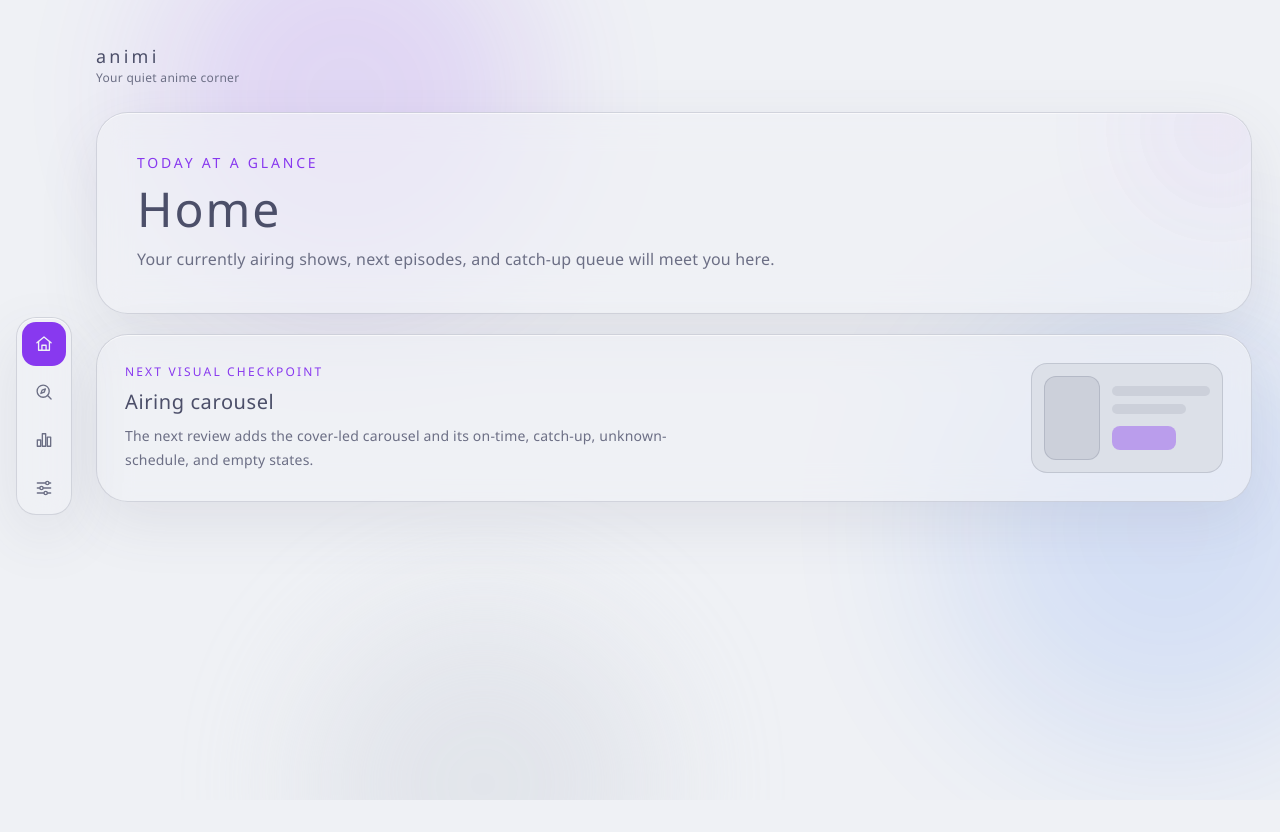
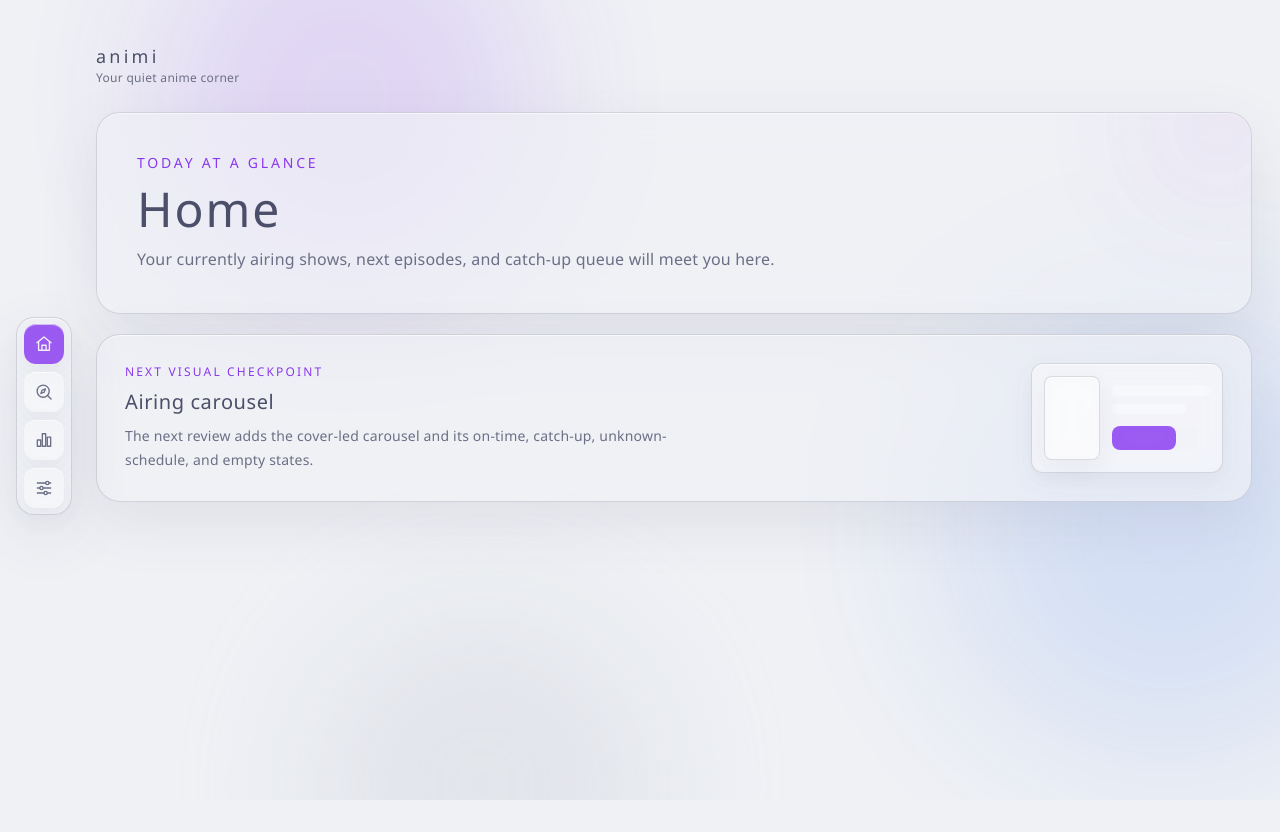
Before and after one commit to UmMDoGssS/animi, a SvelteKit app: page / in a window 1280 px wide. Built offline with nearby package versions, Linux system fonts and the light colour scheme.

Commit message:
fix: unify liquid glass surfaces

```diff
--- a/src/app.css
+++ b/src/app.css
@@ -18,9 +18,16 @@
   --danger: #d20f39;
   --border: rgb(76 79 105 / 18%);
   --glass: rgb(239 241 245 / 68%);
+  --glass-control: rgb(255 255 255 / 34%);
+  --glass-control-hover: rgb(255 255 255 / 52%);
   --glass-highlight: rgb(255 255 255 / 58%);
+  --accent-glass: rgb(136 57 239 / 82%);
   --selection: rgb(136 57 239 / 28%);
   --panel-shadow: 0 20px 60px rgb(76 79 105 / 10%);
+  --control-shadow: 0 8px 24px rgb(76 79 105 / 7%);
+  --radius-panel: 1.5rem;
+  --radius-control-group: 1.125rem;
+  --radius-control: 0.75rem;
   font-family:
     "Bahnschrift", "Aptos Narrow", "Segoe UI Variable Text", "Segoe UI",
     sans-serif;
@@ -46,9 +53,13 @@
   --danger: #ed8796;
   --border: rgb(202 211 245 / 16%);
   --glass: rgb(36 39 58 / 70%);
+  --glass-control: rgb(54 58 79 / 46%);
+  --glass-control-hover: rgb(73 77 100 / 58%);
   --glass-highlight: rgb(202 211 245 / 10%);
+  --accent-glass: rgb(198 160 246 / 78%);
   --selection: rgb(198 160 246 / 34%);
   --panel-shadow: 0 20px 60px rgb(17 17 27 / 24%);
+  --control-shadow: 0 8px 24px rgb(17 17 27 / 16%);
 }
 
 @media (prefers-color-scheme: dark) {
@@ -68,9 +79,13 @@
     --danger: #ed8796;
     --border: rgb(202 211 245 / 16%);
     --glass: rgb(36 39 58 / 70%);
+    --glass-control: rgb(54 58 79 / 46%);
+    --glass-control-hover: rgb(73 77 100 / 58%);
     --glass-highlight: rgb(202 211 245 / 10%);
+    --accent-glass: rgb(198 160 246 / 78%);
     --selection: rgb(198 160 246 / 34%);
     --panel-shadow: 0 20px 60px rgb(17 17 27 / 24%);
+    --control-shadow: 0 8px 24px rgb(17 17 27 / 16%);
   }
 }
 
@@ -89,6 +104,7 @@
   --color-danger: var(--danger);
   --color-border: var(--border);
   --color-glass: var(--glass);
+  --color-glass-control: var(--glass-control);
   --color-selection: var(--selection);
 }
 
@@ -128,6 +144,35 @@ a {
     var(--panel-shadow);
 }
 
+.glass-control {
+  background: var(--surface-sunken);
+  box-shadow:
+    inset 0 1px 0 var(--glass-highlight),
+    var(--control-shadow);
+}
+
+.glass-interactive:hover {
+  background: var(--overlay);
+}
+
+.glass-accent,
+.glass-tab[aria-selected="true"] {
+  background: var(--accent);
+  color: var(--on-accent);
+}
+
+.panel-large {
+  border-radius: var(--radius-panel);
+}
+
+.control-group {
+  border-radius: var(--radius-control-group);
+}
+
+.control-rounded {
+  border-radius: var(--radius-control);
+}
+
 @supports (
   (backdrop-filter: blur(16px)) or (-webkit-backdrop-filter: blur(16px))
 ) {
@@ -135,6 +180,23 @@ a {
     background: var(--glass);
     -webkit-backdrop-filter: blur(16px) saturate(118%);
     backdrop-filter: blur(16px) saturate(118%);
+  }
+
+  .glass-control {
+    background: var(--glass-control);
+    -webkit-backdrop-filter: blur(10px) saturate(124%);
+    backdrop-filter: blur(10px) saturate(124%);
+  }
+
+  .glass-interactive:hover {
+    background: var(--glass-control-hover);
+  }
+
+  .glass-accent,
+  .glass-tab[aria-selected="true"] {
+    background: var(--accent-glass);
+    -webkit-backdrop-filter: blur(10px) saturate(124%);
+    backdrop-filter: blur(10px) saturate(124%);
   }
 }
 
--- a/src/lib/components/AppNavigation.svelte
+++ b/src/lib/components/AppNavigation.svelte
@@ -47,14 +47,14 @@
 </script>
 
 <div
-  class="glass-panel border-border flex w-14 flex-col items-center rounded-[1.25rem] border p-1"
+  class="glass-panel control-group border-border flex w-14 flex-col items-center border p-1.5"
 >
   <nav aria-label="Primary navigation" class="w-full">
     <div
       role="tablist"
       aria-label="Primary pages"
       aria-orientation="vertical"
-      class="grid justify-items-center gap-1"
+      class="grid justify-items-center gap-2"
     >
       {#each navigationItems as item, index (item.id)}
         <button
@@ -66,14 +66,14 @@
           aria-selected={activeView === item.id}
           aria-controls={`${item.id}-panel`}
           tabindex={activeView === item.id ? 0 : -1}
-          class="group text-muted hover:bg-overlay hover:text-foreground aria-selected:bg-accent aria-selected:text-on-accent relative grid size-11 place-items-center rounded-[0.875rem] transition-colors"
+          class="glass-control glass-interactive glass-tab control-rounded group text-muted hover:text-foreground relative grid size-10 place-items-center transition-colors"
           onclick={() => selectView(item.id)}
           onkeydown={(event) => handleKeydown(event, index)}
         >
           <NavigationIcon name={item.icon} />
           <span
             aria-hidden="true"
-            class="glass-panel border-border text-foreground pointer-events-none absolute top-1/2 left-[calc(100%+0.75rem)] z-40 translate-x-1 -translate-y-1/2 rounded-lg border px-2.5 py-1.5 text-xs font-medium whitespace-nowrap opacity-0 transition group-hover:translate-x-0 group-hover:opacity-100 group-focus-visible:translate-x-0 group-focus-visible:opacity-100"
+            class="glass-control control-rounded border-border text-foreground pointer-events-none absolute top-1/2 left-[calc(100%+0.75rem)] z-40 translate-x-1 -translate-y-1/2 border px-2.5 py-1.5 text-xs font-medium whitespace-nowrap opacity-0 transition group-hover:translate-x-0 group-hover:opacity-100 group-focus-visible:translate-x-0 group-focus-visible:opacity-100"
           >
             {item.label}
           </span>
--- a/src/lib/components/PageHeader.svelte
+++ b/src/lib/components/PageHeader.svelte
@@ -9,7 +9,7 @@
 </script>
 
 <header
-  class="glass-panel border-border relative overflow-hidden rounded-[2rem] border p-5 sm:p-8 lg:p-10"
+  class="glass-panel panel-large border-border relative overflow-hidden border p-5 sm:p-8 lg:p-10"
 >
   <div
     aria-hidden="true"
--- a/src/lib/components/PagePlaceholder.svelte
+++ b/src/lib/components/PagePlaceholder.svelte
@@ -10,7 +10,7 @@
 
 <section
   aria-labelledby="page-placeholder-heading"
-  class="glass-panel border-border grid gap-5 rounded-[2rem] border p-5 sm:grid-cols-[minmax(0,1fr)_12rem] sm:items-center sm:p-7"
+  class="glass-panel panel-large border-border grid gap-5 border p-5 sm:grid-cols-[minmax(0,1fr)_12rem] sm:items-center sm:p-7"
 >
   <div>
     <p class="text-accent text-xs font-medium tracking-[0.18em] uppercase">
@@ -27,15 +27,15 @@
 
   <div
     aria-hidden="true"
-    class="border-border bg-surface-sunken grid grid-cols-[3.5rem_1fr] gap-3 rounded-2xl border p-3"
+    class="glass-control control-rounded border-border grid grid-cols-[3.5rem_1fr] gap-3 border p-3"
   >
     <div
-      class="border-border bg-overlay aspect-[2/3] w-full rounded-xl border"
+      class="glass-control border-border aspect-[2/3] w-full rounded-lg border"
     ></div>
     <div class="flex min-w-0 flex-col justify-center gap-2">
-      <span class="bg-overlay h-2.5 w-full rounded-full"></span>
-      <span class="bg-overlay h-2.5 w-3/4 rounded-full"></span>
-      <span class="bg-accent mt-1 h-6 w-16 rounded-lg opacity-40"></span>
+      <span class="bg-glass-control h-2.5 w-full rounded-full"></span>
+      <span class="bg-glass-control h-2.5 w-3/4 rounded-full"></span>
+      <span class="glass-accent mt-1 h-6 w-16 rounded-lg"></span>
     </div>
   </div>
 </section>
--- a/src/lib/components/ThemePreferenceControl.svelte
+++ b/src/lib/components/ThemePreferenceControl.svelte
@@ -20,7 +20,7 @@
 
 <section
   aria-labelledby="theme-preference-heading"
-  class="glass-panel border-border rounded-3xl border p-5 sm:p-6"
+  class="glass-panel panel-large border-border border p-5 sm:p-6"
 >
   <div class="max-w-2xl">
     <h2 id="theme-preference-heading" class="text-foreground font-medium">
@@ -37,7 +37,7 @@
     <div class="grid gap-3 sm:grid-cols-3">
       {#each themeOptions as option (option.value)}
         <label
-          class="border-border bg-surface has-checked:border-accent has-checked:ring-accent/30 hover:bg-overlay flex cursor-pointer gap-3 rounded-2xl border p-4 transition has-checked:ring-2"
+          class="glass-control glass-interactive control-rounded border-border has-checked:border-accent has-checked:ring-accent/30 flex cursor-pointer gap-3 border p-4 transition has-checked:ring-2"
         >
           <input
             type="radio"
```
